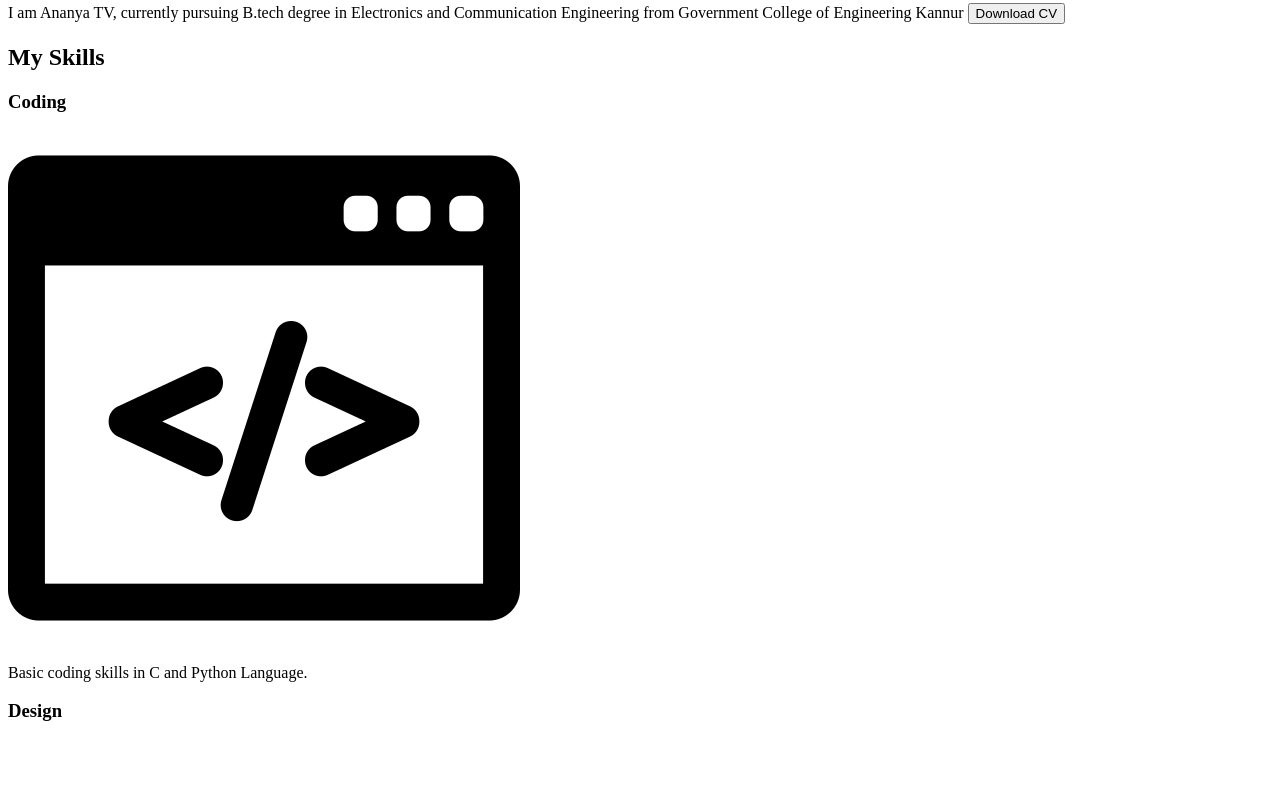
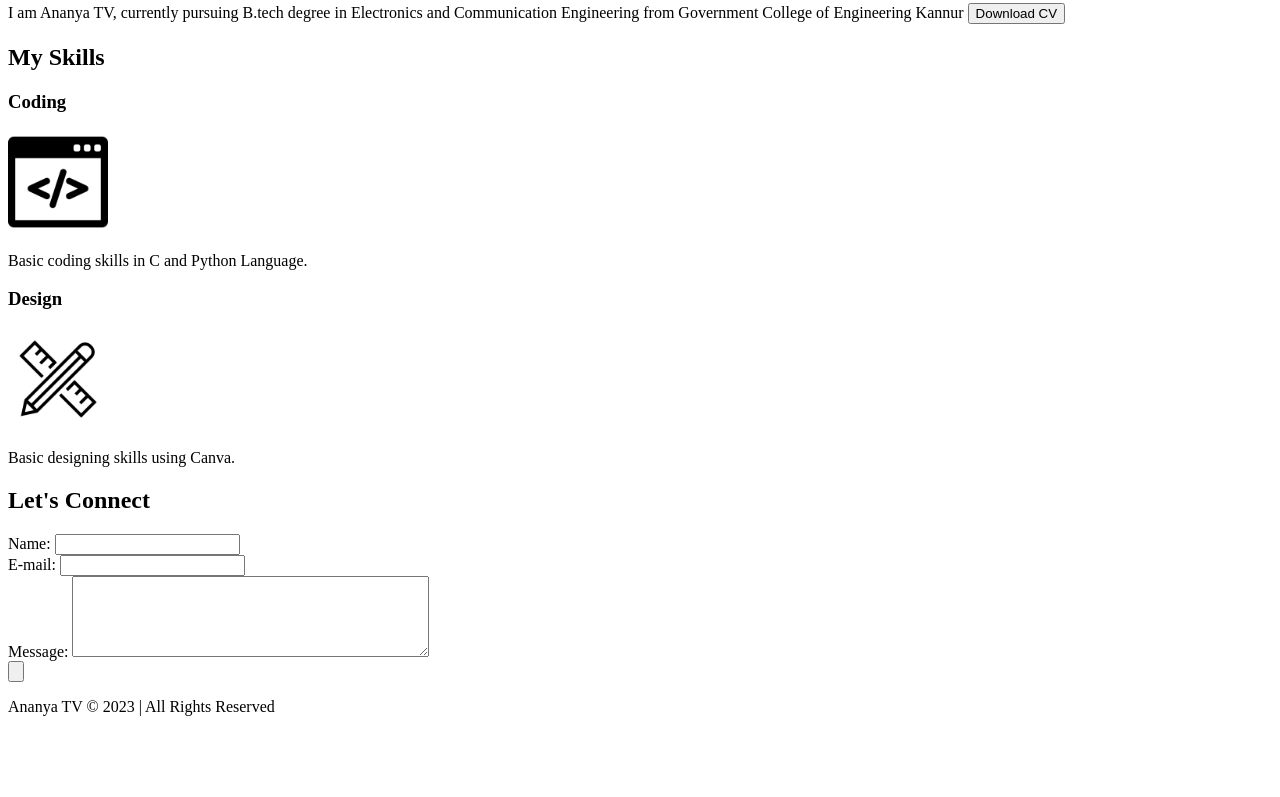
Before and after one commit to AnanyaTV/Personal-Website-, a plain HTML site: page index.html in a window 1280 px wide. Shown: the part 848-1645 px from the top of the page. After the commit the page ends 1580 px from the top, so only its background shows below. Drawn offline with Linux system fonts and the light colour scheme.

Commit message:
Update index.html

```diff
--- a/index.html
+++ b/index.html
@@ -56,13 +56,13 @@
             <h2>My Skills</h2>
             <div>
                 <h3>Coding</h3>
-                <img src="window.png" alt="webdevelopment">
+                <img src="window.png" alt="webdevelopment" height="100px" width="100px">
                 <p>Basic coding skills in C and Python Language.</p>
             </div>
 
             <div>
                 <h3>Design</h3>
-                <img src="edit-tools.png" alt="design">
+                <img src="edit-tools.png" alt="design" height="100px" width="100px">
                 <p>Basic designing skills using Canva.</p>
             </div>
         </div>
```
